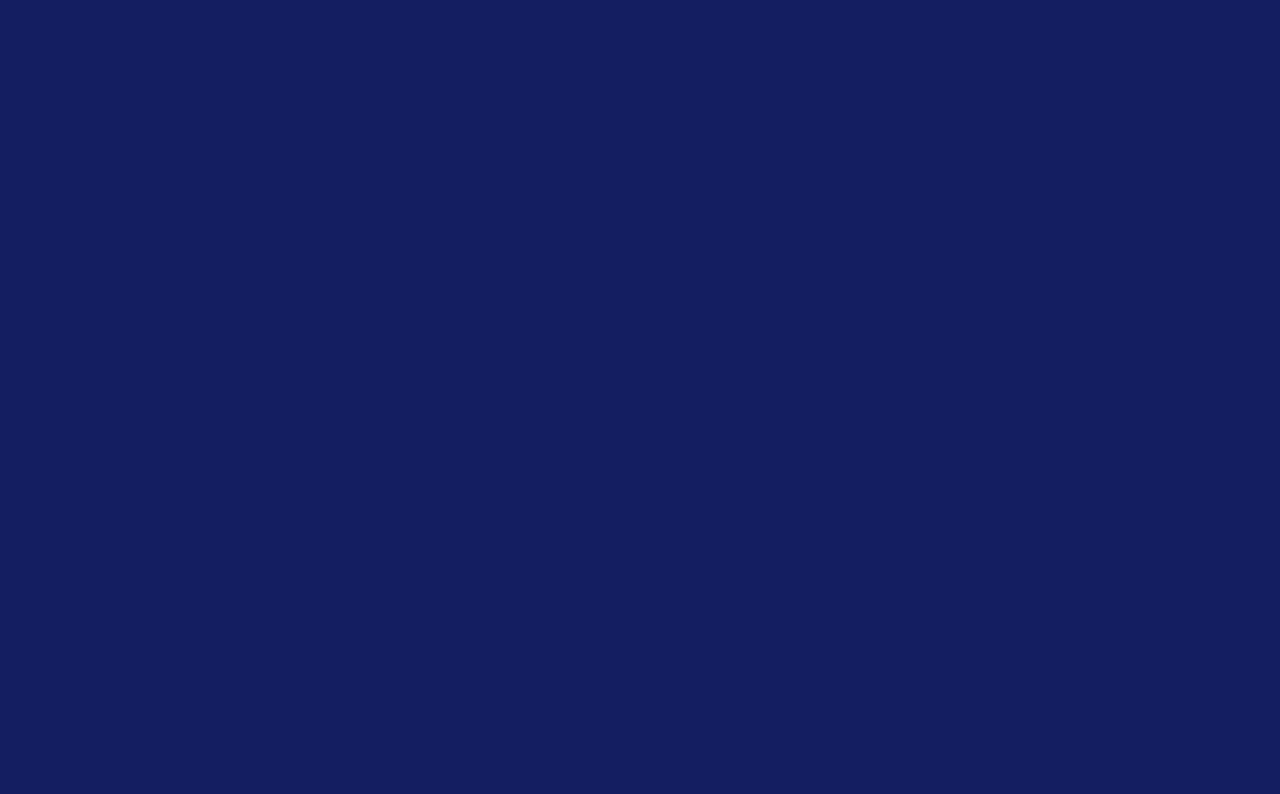
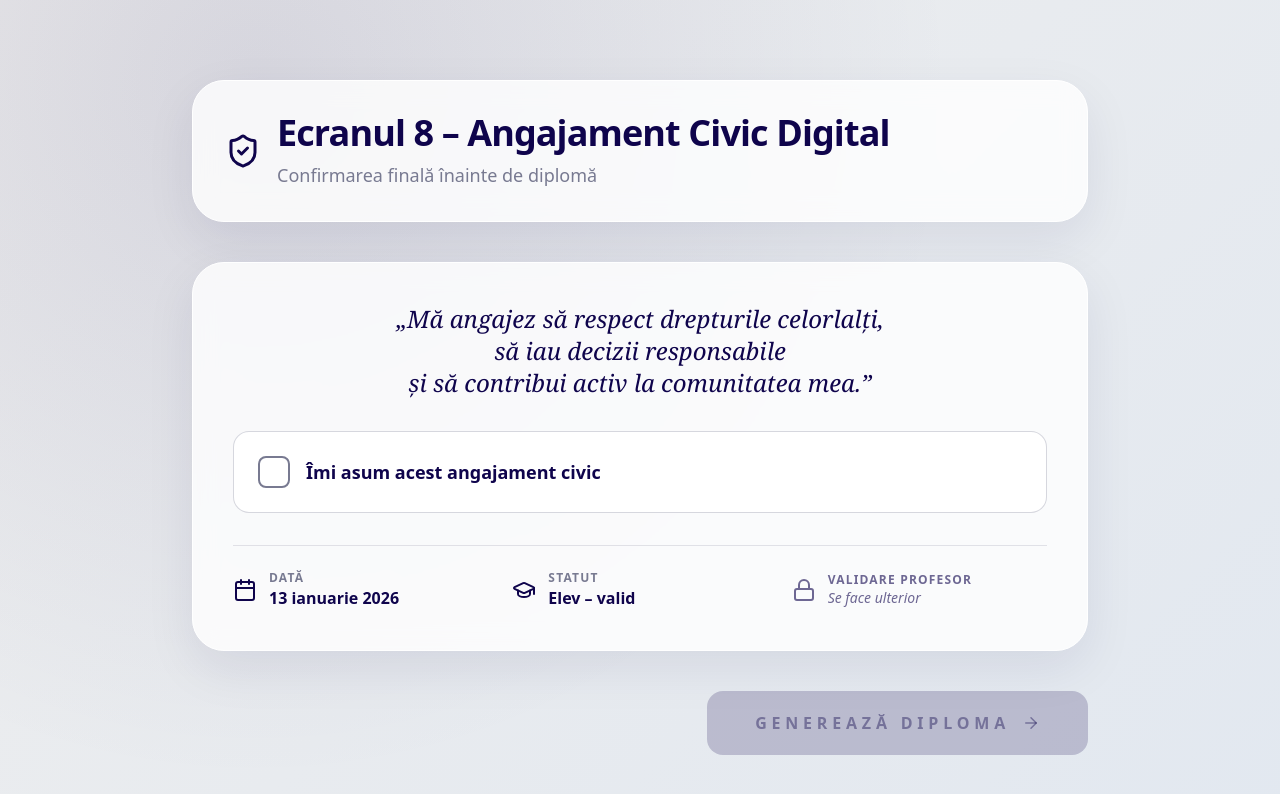
Before and after one commit to aclin143/digitaledu, a React (Create React App) app: page /ecran8 in a window 1280 px wide. Before the commit this address had no page. Shown: the top 794 px of the page. Built offline with nearby package versions, Linux system fonts and the light colour scheme.

Commit message:
angajament bifa

```diff
--- a/src/App.js
+++ b/src/App.js
@@ -7,6 +7,7 @@ import EcranPatru from "./components/EcranPatru";
 import EcranCinci from "./components/EcranCinci";
 import EcranSase from "./components/EcranSase";
 import EcranSapte from "./components/EcranSapte";
+import EcranOpt from "./components/EcranOpt";
 function App() {
     return (
         <BrowserRouter>
@@ -19,6 +20,7 @@ function App() {
                 <Route path="/ecrancinci" element={<EcranCinci/>}/>
                 <Route path="/ecran6" element={<EcranSase/>}/>
                 <Route path="/ecran7" element={<EcranSapte/>}/>
+                <Route path="/ecran8" element={<EcranOpt/>}/>
             </Routes>
         </BrowserRouter>
     );
--- /dev/null
+++ b/src/components/EcranOpt.js
@@ -0,0 +1,136 @@
+import { useState } from "react";
+import { useNavigate } from "react-router-dom";
+import {
+    ShieldCheck,
+    Calendar,
+    GraduationCap,
+    ArrowRight,
+    Lock,
+} from "lucide-react";
+
+export default function Ecran8() {
+    const navigate = useNavigate();
+    const [accepted, setAccepted] = useState(false);
+
+    const today = new Date().toLocaleDateString("ro-RO", {
+        day: "2-digit",
+        month: "long",
+        year: "numeric",
+    });
+
+    return (
+        <div
+            className="min-h-screen p-8 md:p-20 text-[#0F044C]"
+            style={{
+                background:
+                    "radial-gradient(circle at 20% 10%, rgba(15,4,76,0.10) 0%, transparent 55%), linear-gradient(135deg, #EEEEEE 0%, #E2E8F0 100%)",
+            }}
+        >
+            <div className="max-w-4xl mx-auto space-y-10">
+
+                {/* HEADER */}
+                <header className="bg-white/80 backdrop-blur-md rounded-[2rem] border border-white p-8 shadow-[0_18px_50px_rgba(15,4,76,0.08)]">
+                    <div className="flex items-center gap-4">
+                        <ShieldCheck size={36} className="text-[#0F044C]" />
+                        <div>
+                            <h1 className="text-4xl font-black tracking-tight">
+                                Ecranul 8 – Angajament Civic Digital
+                            </h1>
+                            <p className="text-[#787A91] mt-2 text-lg">
+                                Confirmarea finală înainte de diplomă
+                            </p>
+                        </div>
+                    </div>
+                </header>
+
+                {/* ANGAJAMENT */}
+                <section className="bg-white/80 backdrop-blur-md rounded-[2rem] border border-white p-10 shadow-[0_18px_50px_rgba(15,4,76,0.08)] space-y-8">
+
+                    <p className="text-xl md:text-2xl font-serif italic leading-relaxed text-center">
+                        „Mă angajez să respect drepturile celorlalți,<br />
+                        să iau decizii responsabile<br />
+                        și să contribui activ la comunitatea mea.”
+                    </p>
+
+                    {/* CHECKBOX = SEMNĂTURĂ */}
+                    <div
+                        onClick={() => setAccepted(!accepted)}
+                        className={`cursor-pointer flex items-center gap-4 p-6 rounded-2xl border transition
+              ${
+                            accepted
+                                ? "bg-[#0F044C] text-white border-[#0F044C]"
+                                : "bg-white border-[#787A91]/30 hover:border-[#0F044C]/40"
+                        }`}
+                    >
+                        <div
+                            className={`h-8 w-8 rounded-lg flex items-center justify-center border-2
+                ${
+                                accepted
+                                    ? "bg-white text-[#0F044C] border-white"
+                                    : "border-[#787A91]"
+                            }`}
+                        >
+                            {accepted && <ShieldCheck size={18} />}
+                        </div>
+
+                        <span className="font-black text-lg">
+              Îmi asum acest angajament civic
+            </span>
+                    </div>
+
+                    {/* META INFO */}
+                    <div className="grid grid-cols-1 md:grid-cols-3 gap-6 pt-6 border-t border-[#787A91]/20">
+
+                        <div className="flex items-center gap-3">
+                            <Calendar className="text-[#0F044C]" />
+                            <div>
+                                <p className="text-xs uppercase tracking-widest text-[#787A91] font-black">
+                                    Dată
+                                </p>
+                                <p className="font-bold">{today}</p>
+                            </div>
+                        </div>
+
+                        <div className="flex items-center gap-3">
+                            <GraduationCap className="text-[#0F044C]" />
+                            <div>
+                                <p className="text-xs uppercase tracking-widest text-[#787A91] font-black">
+                                    Statut
+                                </p>
+                                <p className="font-bold">Elev – valid</p>
+                            </div>
+                        </div>
+
+                        <div className="flex items-center gap-3 opacity-60">
+                            <Lock />
+                            <div>
+                                <p className="text-xs uppercase tracking-widest font-black">
+                                    Validare profesor
+                                </p>
+                                <p className="text-sm italic">Se face ulterior</p>
+                            </div>
+                        </div>
+                    </div>
+                </section>
+
+                {/* ACTION */}
+                <div className="flex justify-end">
+                    <button
+                        disabled={!accepted}
+                        onClick={() => navigate("/diploma")}
+                        className={`flex items-center gap-3 px-12 py-5 rounded-2xl font-black uppercase tracking-[0.3em] transition active:scale-95
+              ${
+                            accepted
+                                ? "bg-[#0F044C] text-white hover:shadow-[0_18px_45px_rgba(15,4,76,0.3)]"
+                                : "bg-[#0F044C]/20 text-[#0F044C]/40 cursor-not-allowed"
+                        }`}
+                    >
+                        Generează diploma
+                        <ArrowRight size={18} />
+                    </button>
+                </div>
+
+            </div>
+        </div>
+    );
+}
```
